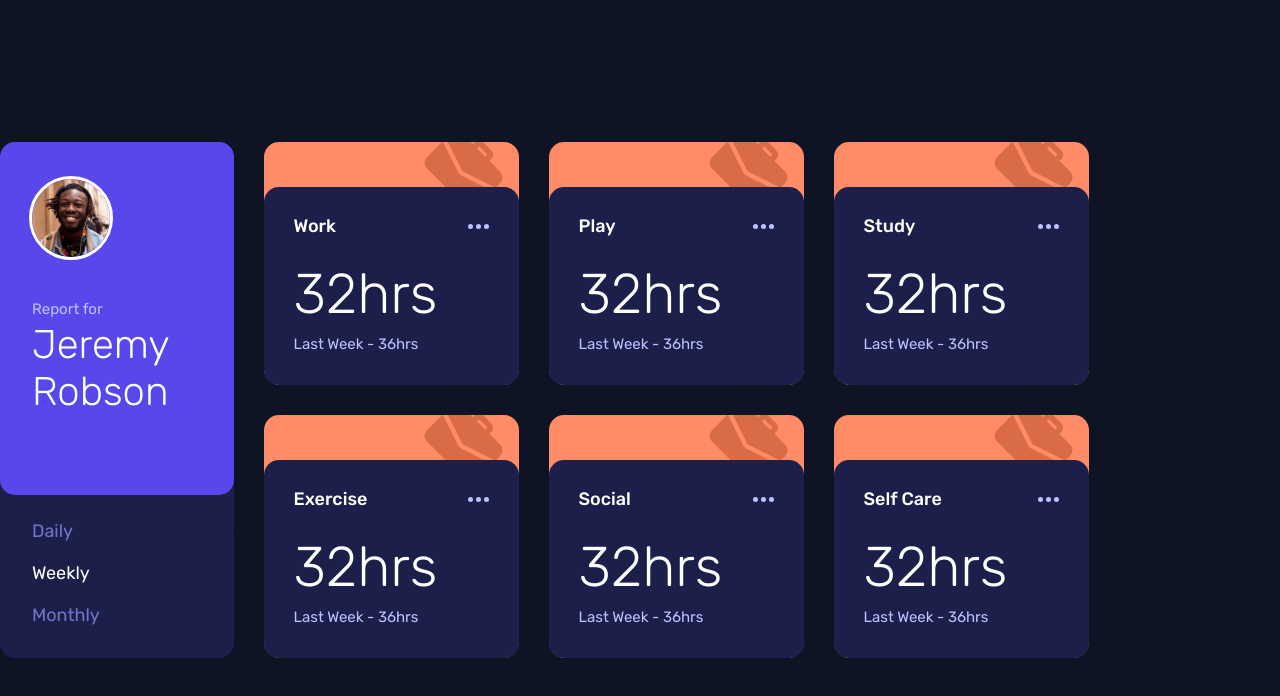
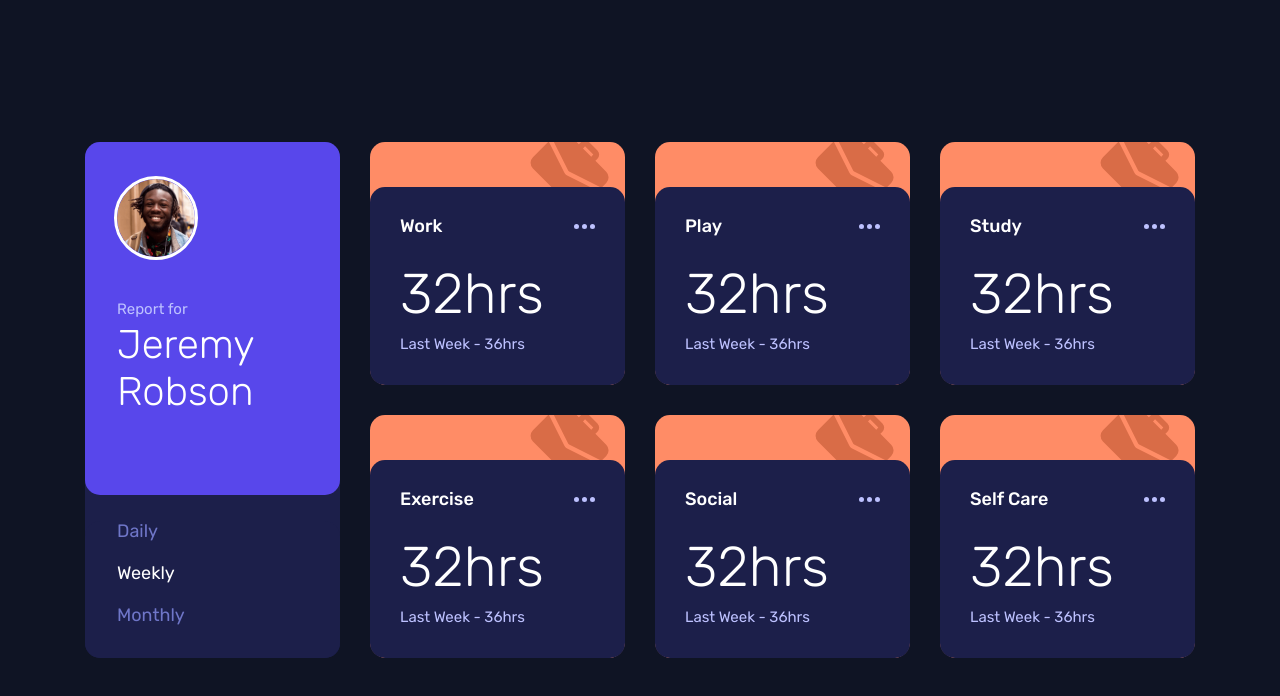
Before and after one commit to ostapyshyn/Time-tracking-dashboard, a React (Vite) app: page / in a window 1280 px wide. Shown: the top 696 px of the page. Built offline with nearby package versions, Linux system fonts and the light colour scheme.

Commit message:
Center cards

```diff
--- a/src/App.css
+++ b/src/App.css
@@ -5,7 +5,7 @@
   justify-content: center;
   align-items: center;
   height: 100vh;
-  width: 100%;
+  max-width: 1110px;
   margin: auto;
 }
 
--- a/src/components/Profile/Profile.module.scss
+++ b/src/components/Profile/Profile.module.scss
@@ -4,6 +4,7 @@ section {
   background: var(--dark_blue);
   border-radius: 15px;
   max-width: 255px;
+  width: 100%;
   .about {
     background-color: var(--blue);
     padding-top: 37px;
```
